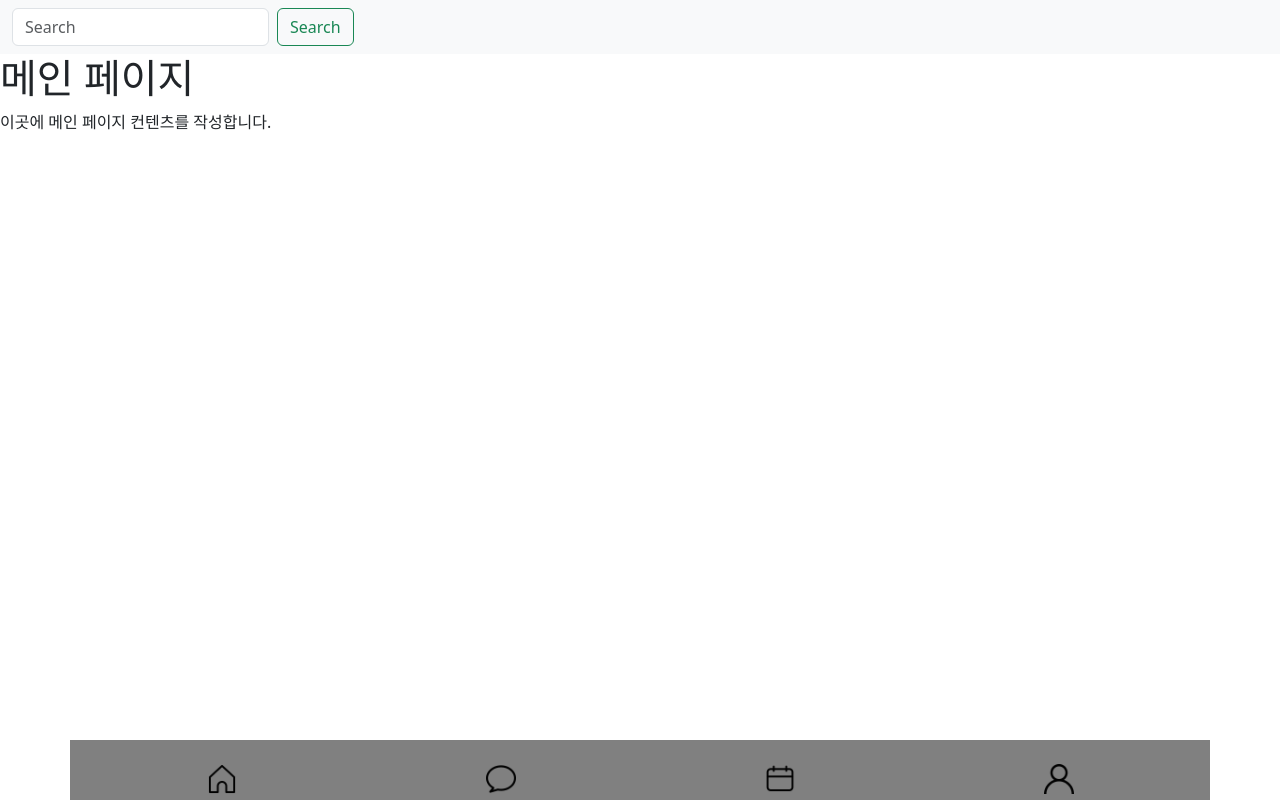
After one commit to ROKATAXI/taxiRoka, a Django app: page /matching/ in a window 1280 px wide. The commit adds this page. Run offline with Django 4.2, Linux system fonts and the light colour scheme.

Commit message:
style: base.html 작성 및 css 작성

```diff
--- a/apps/matching/urls.py
+++ b/apps/matching/urls.py
@@ -2,5 +2,5 @@ from django.urls import path
 from .views import *
 
 urlpatterns = [
-    # path('', ),
+    path('', main),
 ]
--- a/apps/matching/views.py
+++ b/apps/matching/views.py
@@ -1,3 +1,5 @@
 from django.shortcuts import render
 
 # Create your views here.
+def main(request):
+    return render(request, 'matching/matchinglist.html')
--- /dev/null
+++ b/static/css/style.css
@@ -0,0 +1,9 @@
+.footer-custom {
+    height: 60px;
+    background-color: gray;
+}
+
+.footer-section > div > img {
+    height: 30px;
+    width: 30px;
+}
--- a/taxiRoka/settings.py
+++ b/taxiRoka/settings.py
@@ -117,9 +117,11 @@ USE_I18N = True
 USE_TZ = True
 
 
-# Static files (CSS, JavaScript, Images)
-# https://docs.djangoproject.com/en/4.2/howto/static-files/
+STATICFILES_DIRS = [
+    'static',
+]
 
+# 정적 파일 URL 설정
 STATIC_URL = 'static/'
 
 # Default primary key field type
--- a/templates/base.html
+++ b/templates/base.html
@@ -6,12 +6,43 @@
     <title>Document</title>
     <meta charset="UTF-8">
     <meta name="viewport" content="width=device-width, initial-scale=1.0">
-    <link rel="stylesheet" href="{% static 'style.css' %}" type="text/css"/>
+    <link rel="stylesheet" href="{% static 'css/style.css' %}" type="text/css"/>
+    <link href="https://cdn.jsdelivr.net/npm/bootstrap@5.3.1/dist/css/bootstrap.min.css" rel="stylesheet" integrity="sha384-4bw+/aepP/YC94hEpVNVgiZdgIC5+VKNBQNGCHeKRQN+PtmoHDEXuppvnDJzQIu9" crossorigin="anonymous">
     {% block style %}
     {% endblock %}
 </head>
 <body>
-    {% block content %}
-    {% endblock %}
+    <!-- 네비게이션 바 -->
+    <nav class="navbar bg-body-tertiary">
+        <div class="container-fluid">
+        <form class="d-flex" role="search">
+            <input class="form-control me-2" type="search" placeholder="Search" aria-label="Search">
+            <button class="btn btn-outline-success" type="submit">Search</button>
+        </form>
+        </div>
+    </nav>
+    <div>
+        {% block content %}
+        {% endblock %}
+    </div>
+    <footer class="container py-4 fixed-bottom footer-custom">
+        <div class="container text-center">
+            <div class="row footer-section">
+                <div class="col">
+                    <img src="/static/img/home.png" alt="home이미지">
+                </div>
+                <div class="col">
+                    <img src="/static/img/chating.png" alt="chatingroom이미지">
+                </div>
+                <div class="col">
+                    <img src="/static/img/calendar.png" alt="calendar이미지">
+                </div>
+                <div class="col">
+                    <img src="/static/img/mypage2.png" alt="mypage이미지">
+                </div>
+            </div>
+        </div>
+    </footer>
+    <script src="https://cdn.jsdelivr.net/npm/bootstrap@5.3.1/dist/js/bootstrap.bundle.min.js" integrity="sha384-HwwvtgBNo3bZJJLYd8oVXjrBZt8cqVSpeBNS5n7C8IVInixGAoxmnlMuBnhbgrkm" crossorigin="anonymous"></script>
 </body>
 </html>
--- /dev/null
+++ b/templates/matching/matchinglist.html
@@ -0,0 +1,8 @@
+{% extends 'base.html' %}
+
+{% block title %}메인 페이지{% endblock %}
+
+{% block content %}
+  <h1>메인 페이지</h1>
+  <p>이곳에 메인 페이지 컨텐츠를 작성합니다.</p>
+{% endblock %}
```
Also changed, not shown: free-icon-bubble-chat-2076218.png (added), static/img/calendar.png (added), static/img/chating.png (added), static/img/home.png (added), static/img/mypage.png (added), static/img/mypage2.png (added).
